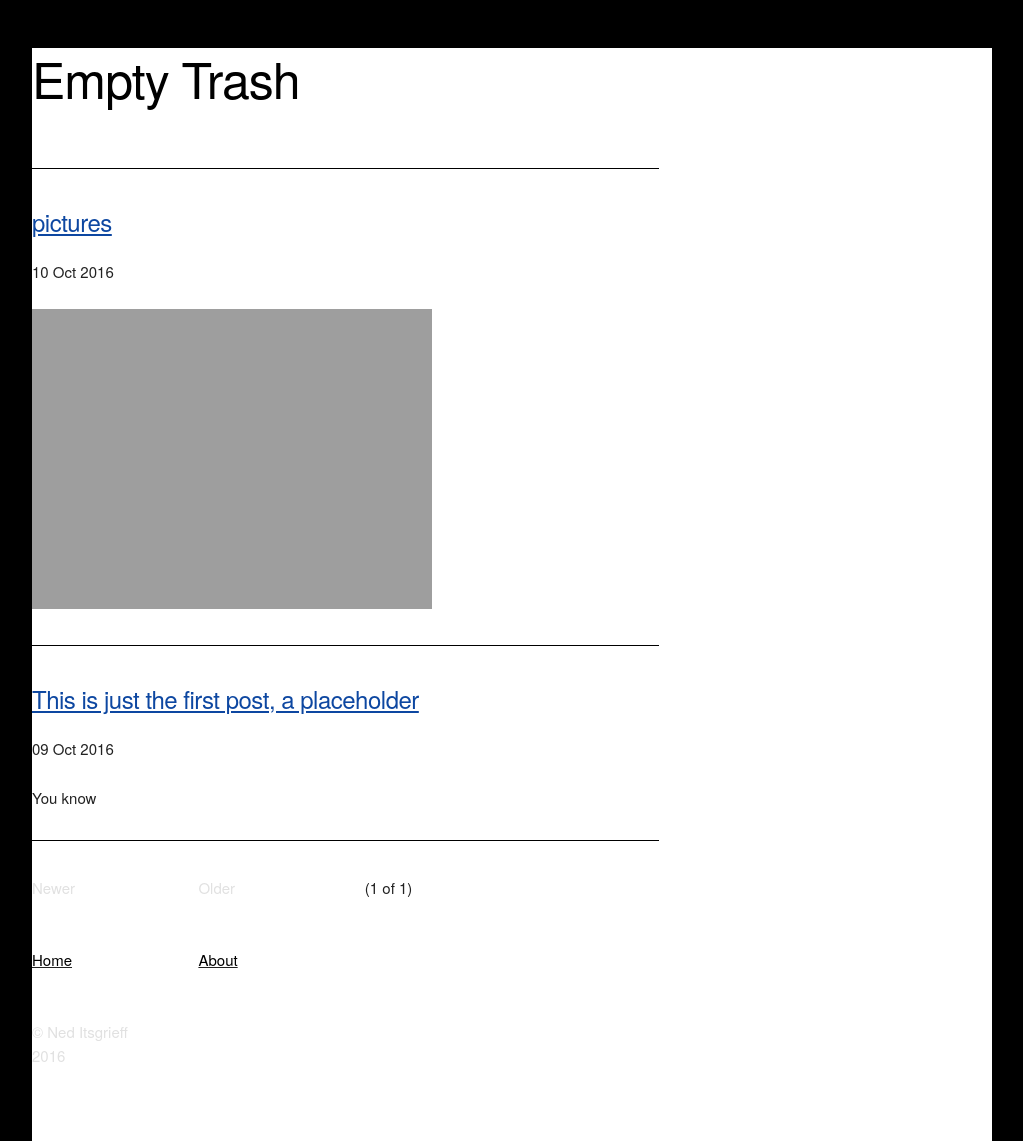
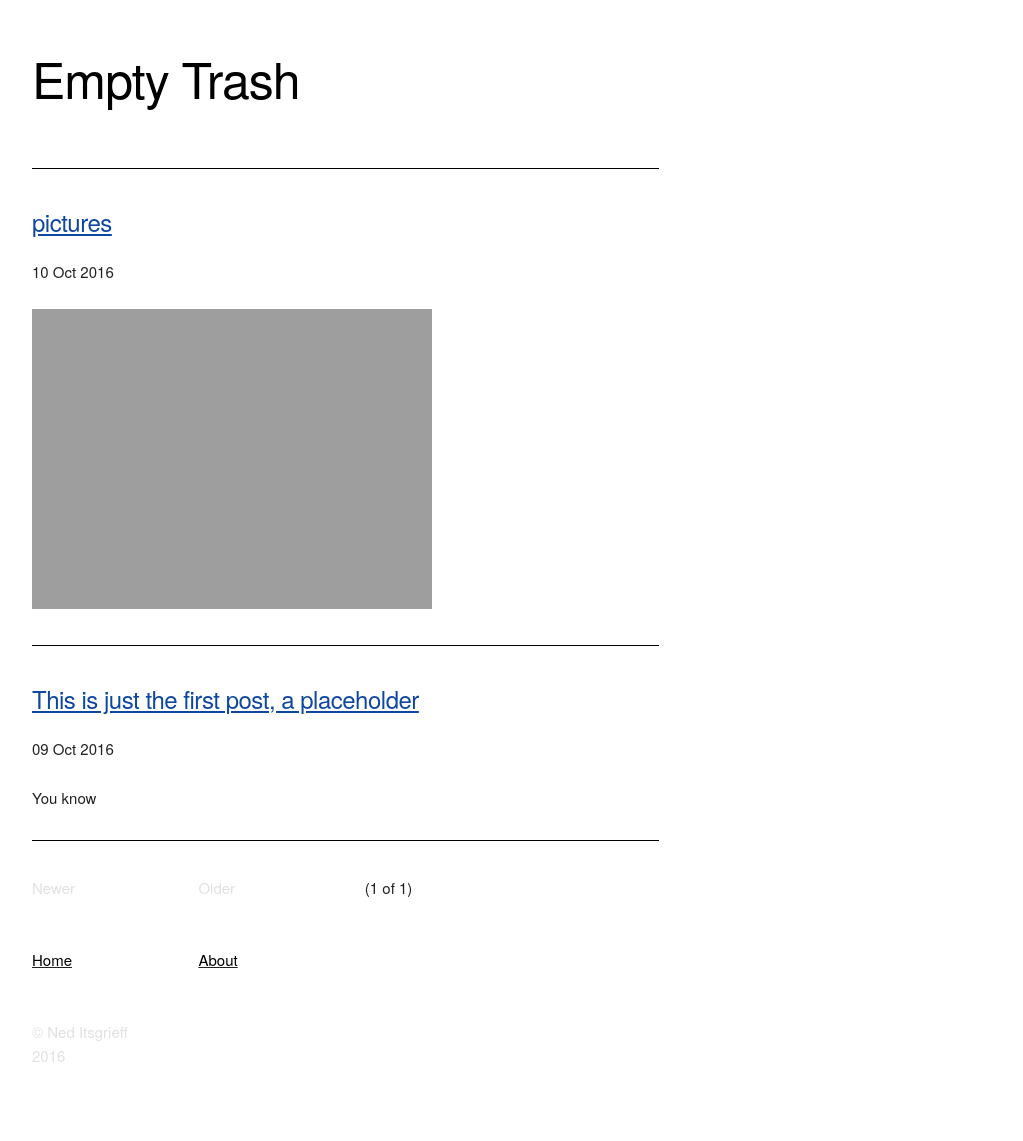
Before and after one commit to mt-trash/mt-trash.github.io, a Jekyll site: the page built from index.html, in a window 1280 px wide. Shown: the whole page, without its empty margins (128-1151 px from the left). Built offline with Jekyll 4.4.1, drawn with Linux system fonts in a browser that asks for light colours; the list of posts is cut into pages by our own code.

Commit message:
Undo all that

```diff
--- a/css/skeleton.css
+++ b/css/skeleton.css
@@ -34,8 +34,7 @@
   max-width: 960px;
   margin: 0 auto;
   padding: 0 20px;
-  box-sizing: border-box;
-  background-color: #FFFFFF; }
+  box-sizing: border-box; }
 .column,
 .columns {
   width: 100%;
@@ -120,8 +119,7 @@
 html is set to 62.5% so that all the REM measurements throughout Skeleton
 are based on 10px sizing. So basically 1.5rem = 15px :) */
 html {
-  font-size: 62.5%;
-  background-color: #000000; }
+  font-size: 62.5%; }
 body {
   font-size: 1.5em; /* currently ems cause chrome bug misinterpreting rems on body element */
   line-height: 1.6;
```
